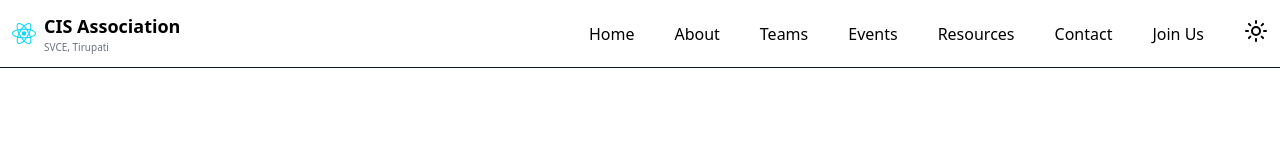
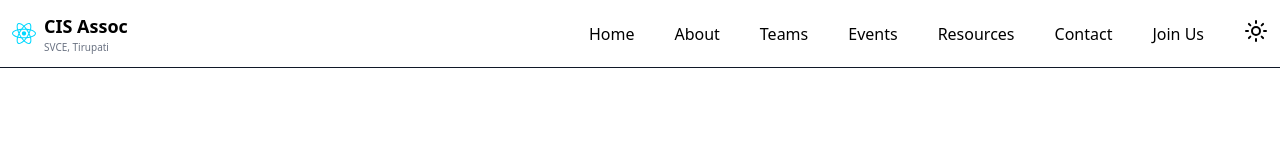
Before and after one commit to Akhileswar6/CIS-Project, a React (Vite) app: page / in a window 1280 px wide. Shown: the top 160 px of the page. Built offline with nearby package versions, Linux system fonts and the light colour scheme.

Commit message:
Checking

```diff
--- a/src/Components/Navbar.jsx
+++ b/src/Components/Navbar.jsx
@@ -12,7 +12,7 @@ const Navbar = ({isDark, setIsDark}) => {
         <div className='flex gap-2 justify-center items-center'>
             <img src={logo} alt="" width={24} />
             <div>
-                <h3 className='text-lg font-bold'>CIS Association</h3>
+                <h3 className='text-lg font-bold'>CIS Assoc</h3>
                 <p className='text-[10px] text-gray-500'>SVCE, Tirupati</p>
             </div>
         </div>
```
